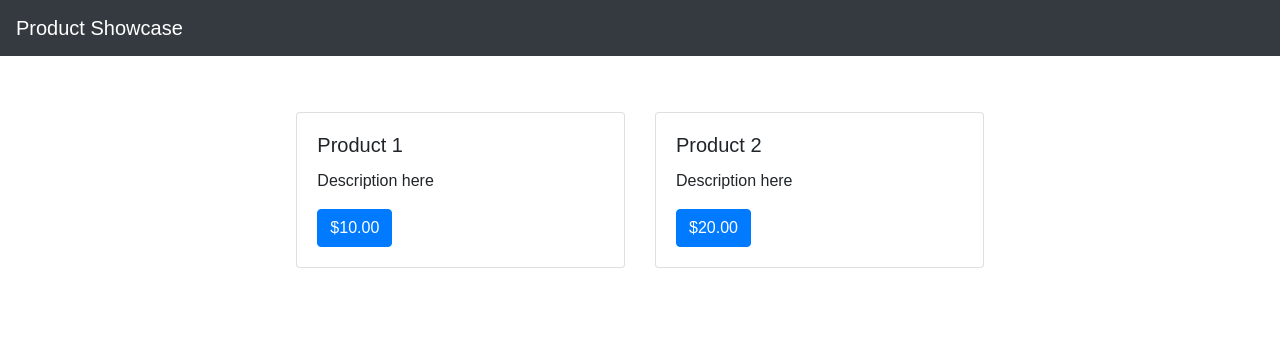
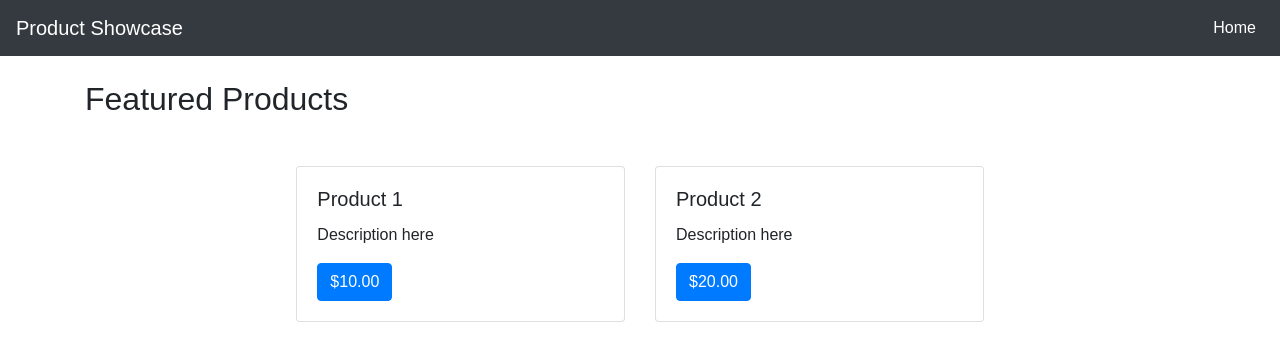
Before and after one commit to JamiePeterson/funky_designz, a plain HTML site: page index.html in a window 1280 px wide. Drawn offline with nearby package versions, Linux system fonts and the light colour scheme.

Commit message:
Update index.html

```diff
--- a/index.html
+++ b/index.html
@@ -6,11 +6,23 @@
     <link rel="stylesheet" type="text/css" href="style.css">
 </head>
 <body>
-    <nav class="navbar navbar-dark bg-dark">
-        <span class="navbar-brand mb-0 h1">Product Showcase</span>
+    <nav class="navbar navbar-expand-lg navbar-dark bg-dark">
+        <a class="navbar-brand" href="#">Product Showcase</a>
+        <button class="navbar-toggler" type="button" data-toggle="collapse" data-target="#navbarNav" aria-controls="navbarNav" aria-expanded="false" aria-label="Toggle navigation">
+            <span class="navbar-toggler-icon"></span>
+        </button>
+        <div class="collapse navbar-collapse" id="navbarNav">
+            <ul class="navbar-nav ml-auto">
+                <li class="nav-item active">
+                    <a class="nav-link" href="#">Home <span class="sr-only">(current)</span></a>
+                </li>
+                <!-- Add more navigation items here if needed -->
+            </ul>
+        </div>
     </nav>
 
     <div class="container mt-4">
+        <h2 class="mb-3">Featured Products</h2>
         <div class="row" id="product-list">
             <!-- Product items will be listed here -->
         </div>
```
